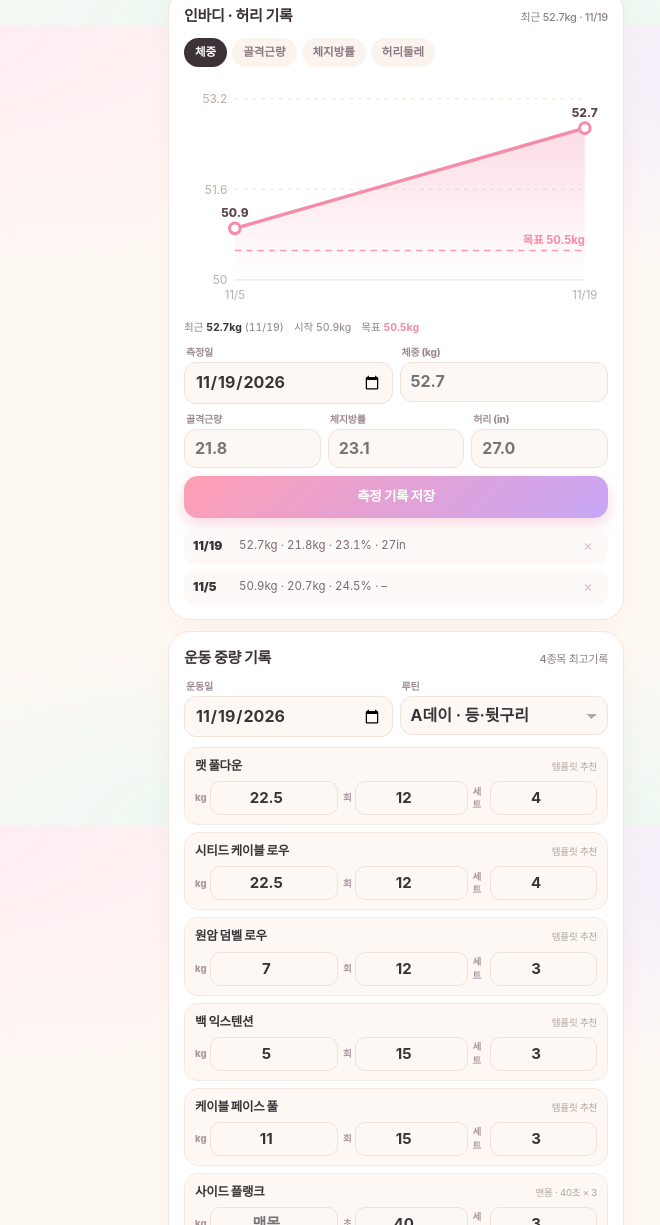
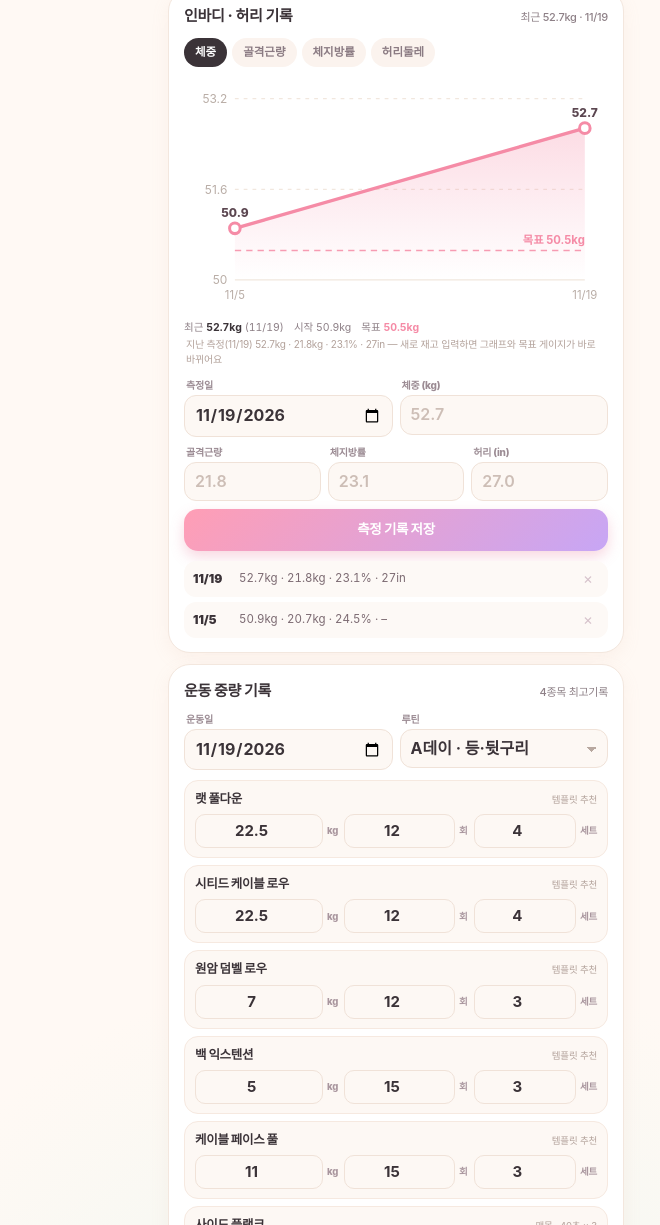
Before and after one commit to seouna7/Workout-dashboard, a plain HTML site: page index.html in a window 1280 px wide. Shown: the part 1575-2800 px from the top of the page, without its empty margins (244-904 px from the left). Drawn offline with Linux system fonts and the light colour scheme.

Commit message:
fix: 운동 입력 단위 레이아웃·표기 수정, 지난 측정 힌트 추가

```diff
--- a/index.html
+++ b/index.html
@@ -34,7 +34,6 @@
       radial-gradient(100% 45% at 100% 6%, #EEE6FF 0%, rgba(238,230,255,0) 62%),
       radial-gradient(90% 40% at 50% 100%, #E6F7F0 0%, rgba(230,247,240,0) 60%),
       var(--cream);
-    background-attachment:fixed;
     padding-bottom:calc(28px + env(safe-area-inset-bottom));
   }
   .wrap{max-width:480px; margin:0 auto; padding:12px 12px 0}
@@ -171,6 +170,7 @@
   @keyframes draw{to{stroke-dashoffset:0}}
   .chart-legend{display:flex; flex-wrap:wrap; gap:4px 10px; font-size:10.5px; color:var(--muted); margin:2px 0 2px; font-variant-numeric:tabular-nums}
   .chart-legend b{color:var(--ink)}
+  .formhint{font-size:10px; color:#B3A29B; line-height:1.55; margin:2px 2px 9px; letter-spacing:-.2px}
 
   /* ---------- FORMS ---------- */
   .form{display:grid; gap:8px; margin-top:10px}
@@ -180,6 +180,7 @@
   .field label{font-size:10px; font-weight:800; color:#9C8C94; letter-spacing:-.2px; padding-left:2px}
   input,select{border:1px solid #F0E2D8; background:#FDF8F4; border-radius:12px; padding:9px 10px; font-size:16px; font-weight:700;
     color:var(--ink); width:100%; appearance:none; font-family:inherit; line-height:1.2}
+  input::placeholder{color:#CDBEB6; font-weight:600}
   select{background-image:linear-gradient(45deg,transparent 50%,#B8A8A0 50%),linear-gradient(135deg,#B8A8A0 50%,transparent 50%);
     background-position:calc(100% - 15px) 17px,calc(100% - 10px) 17px; background-size:5px 5px,5px 5px; background-repeat:no-repeat; padding-right:26px}
   input:focus,select:focus{outline:none; border-color:#F7A8BE; background:#fff; box-shadow:0 0 0 3px rgba(247,168,190,.16)}
@@ -192,9 +193,10 @@
   .wo-row .wo-top{display:flex; justify-content:space-between; align-items:baseline; gap:6px; margin-bottom:6px}
   .wo-name{font-size:12.5px; font-weight:900; letter-spacing:-.3px}
   .wo-hint{font-size:9.5px; color:#B3A29B; text-align:right; line-height:1.3; letter-spacing:-.2px}
-  .wo-inputs{display:grid; grid-template-columns:1.15fr 1fr 1fr; gap:5px}
-  .wo-inputs label{display:flex; align-items:center; gap:3px; font-size:9.5px; font-weight:800; color:#A9969E}
-  .wo-inputs input{padding:7px 6px; font-size:15px; text-align:center; border-radius:10px}
+  .wo-inputs{display:grid; grid-template-columns:1.1fr .95fr .95fr; gap:6px}
+  .wo-inputs label{display:flex; align-items:center; gap:4px; font-size:9.5px; font-weight:800; color:#A9969E; white-space:nowrap; min-width:0}
+  .wo-inputs label > span{flex:0 0 auto; letter-spacing:-.3px}
+  .wo-inputs input{flex:1 1 auto; width:auto; min-width:0; padding:7px 2px; font-size:15px; text-align:center; border-radius:10px}
 
   /* ---------- RECORDS / BARS ---------- */
   .records{display:flex; flex-direction:column; gap:5px; margin-top:10px}
@@ -203,7 +205,7 @@
   .rec span{flex:1 1 auto; font-variant-numeric:tabular-nums; overflow:hidden; text-overflow:ellipsis; white-space:nowrap}
   .rec .del{border:none; background:transparent; color:#D6C2CB; font-size:15px; width:22px; height:22px; border-radius:50%; line-height:1; padding:0}
   .bars{display:flex; flex-direction:column; gap:8px; margin-top:11px}
-  .bar{display:grid; grid-template-columns:88px 1fr 48px; align-items:center; gap:7px; font-size:11px}
+  .bar{display:grid; grid-template-columns:88px 1fr 54px; align-items:center; gap:7px; font-size:11px}
   .bar .bn{font-weight:800; color:#6F5B64; overflow:hidden; text-overflow:ellipsis; white-space:nowrap; letter-spacing:-.3px}
   .bar .bt{height:9px; border-radius:999px; background:#F5EDE7; overflow:hidden}
   .bar .bt i{display:block; height:100%; width:0; border-radius:999px; background:linear-gradient(90deg,#FFC0CE,#C7A6F5); transition:width .8s cubic-bezier(.34,1.2,.64,1)}
@@ -303,6 +305,7 @@
     </div>
     <div class="chartwrap"><svg id="bodyChart" viewBox="0 0 340 196" role="img" aria-label="인바디 변화 그래프"></svg></div>
     <div class="chart-legend" id="chartLegend"></div>
+    <div class="formhint" id="bodyHint"></div>
     <form class="form" id="bodyForm" autocomplete="off">
       <div class="frow">
         <div class="field"><label for="bDate">측정일</label><input type="date" id="bDate"></div>
@@ -533,7 +536,7 @@
     if (t === 'CORE') {
       return Object.assign({}, q, {
         title: '휴식 + 복부 코어', time: '15분',
-        menu: ['플래크 40초 × 3', '크런치 15회 × 3', '레그 레이즈 12회 × 3'],
+        menu: ['플랭크 40초 × 3', '크런치 15회 × 3', '레그 레이즈 12회 × 3'],
         foot: '금·토는 근육 회복일 🌙'
       });
     }
@@ -688,7 +691,7 @@
       var d0 = (cur != null && f0 != null && first.date !== latest.date) ? cur - f0 : null;
       var good = d0 != null && ((g.dir > 0 && d0 > 0) || (g.dir < 0 && d0 < 0));
       var deltaTxt = d0 == null ? '' : ('11/05 대비 <b class="' + (good ? 'good' : 'bad') + '">' + (d0 > 0 ? '+' : '') + fmtNum(d0) + (g.unit === '%' ? '%p' : g.unit) + '</b>');
-      var needTxt = need == null ? '기록 없음' : (Math.abs(need) < 0.05 ? '목표 달성 🎉' : '목표까지 ' + fmtNum(Math.abs(need)) + g.unit + (need < 0 ? ' 감량' : ' 증량'));
+      var needTxt = need == null ? '기록 없음' : (Math.abs(need) < 0.05 ? '목표 달성 🎉' : '목표까지 ' + fmtNum(Math.abs(need)) + (g.unit === '%' ? '%p' : g.unit) + (need < 0 ? ' 감량' : ' 증량'));
       return '<div class="goal">' +
         '<div class="g-top"><span class="g-name">' + g.icon + ' ' + g.label + '</span>' +
           '<span class="g-val">' + (cur == null ? '–' : fmtNum(cur)) + '<em>' + g.unit + '</em><span class="arw">→</span><b>' + fmtNum(g.to) + '</b></span></div>' +
@@ -819,6 +822,11 @@
     }).join('') || '<div class="rec"><span>아직 기록이 없어요</span></div>';
     var lb = latestBody();
     $('#bodySub').textContent = num(lb.weight) != null ? '최근 ' + fmtNum(lb.weight) + 'kg · ' + md(lb.date) : '기록 없음';
+    $('#bodyHint').textContent = num(lb.weight) != null
+      ? '지난 측정(' + md(lb.date) + ') ' + fmtNum(lb.weight) + 'kg · ' + (num(lb.muscle) != null ? fmtNum(lb.muscle) + 'kg' : '–') + ' · ' +
+        (num(lb.fat) != null ? fmtNum(lb.fat) + '%' : '–') + ' · ' + (num(lb.waist) != null ? fmtNum(lb.waist) + 'in' : '–') +
+        ' — 새로 재고 입력하면 그래프와 목표 게이지가 바로 바뀌어요'
+      : '오늘 측정값을 넣으면 그래프와 목표 게이지가 바로 바뀌어요';
   }
 
   function renderBody() {
@@ -998,9 +1006,9 @@
       return '<div class="wo-row" data-name="' + it.name + '">' +
         '<div class="wo-top"><span class="wo-name">' + it.name + '</span><span class="wo-hint">' + s.note + '</span></div>' +
         '<div class="wo-inputs">' +
-          '<label>kg<input type="number" inputmode="decimal" step="0.5" min="0" max="300" value="' + (it.weight > 0 ? s.value : '') + '" placeholder="맨몸" data-field="weight"></label>' +
-          '<label>' + (it.unit || '회') + '<input type="number" inputmode="numeric" step="1" min="0" max="999" value="' + it.reps + '" data-field="reps"></label>' +
-          '<label>세트<input type="number" inputmode="numeric" step="1" min="0" max="20" value="' + it.sets + '" data-field="sets"></label>' +
+          '<label><input type="number" inputmode="decimal" step="0.5" min="0" max="300" value="' + (it.weight > 0 ? s.value : '') + '" placeholder="맨몸" data-field="weight"><span>kg</span></label>' +
+          '<label><input type="number" inputmode="numeric" step="1" min="0" max="999" value="' + it.reps + '" data-field="reps"><span>' + (it.unit || '회') + '</span></label>' +
+          '<label><input type="number" inputmode="numeric" step="1" min="0" max="20" value="' + it.sets + '" data-field="sets"><span>세트</span></label>' +
         '</div>' +
       '</div>';
     }).join('');
```
